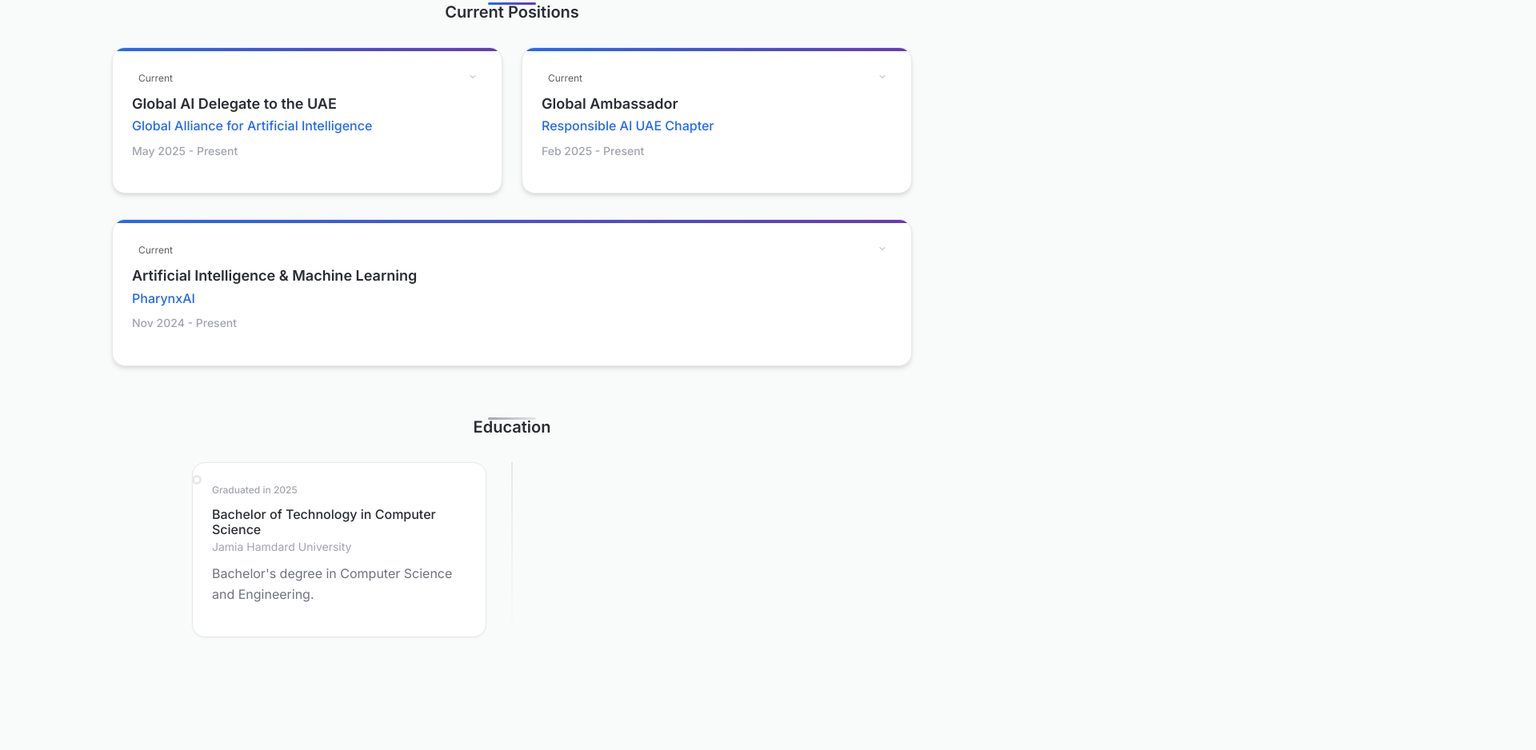
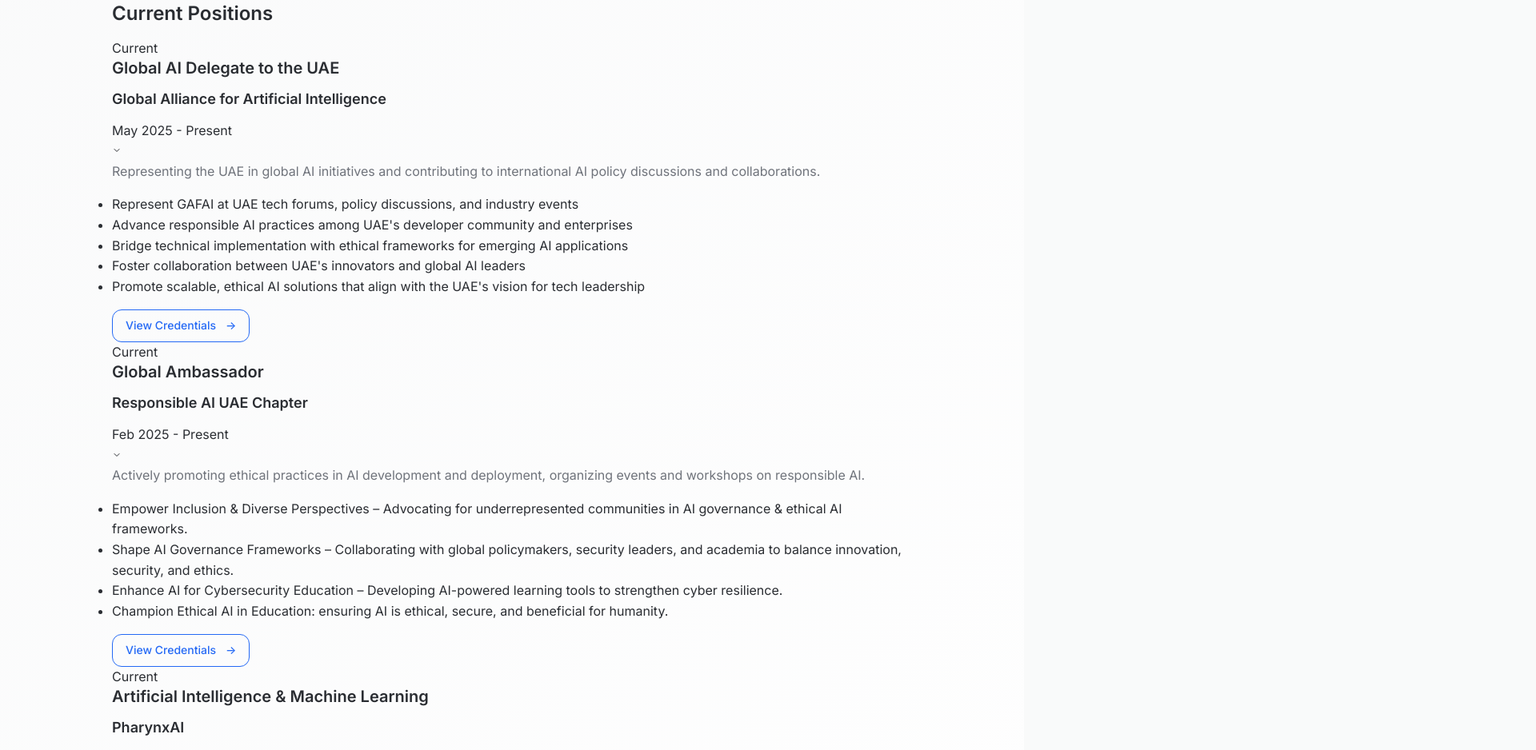
Before and after one commit to lBRAHIM8323/portfolio_webpage, a plain HTML site: page index.html in a window 1280 px wide. Shown: the part 1862-2800 px from the top of the page at 80% size, 1920 px wide, since content can reach past the window. Drawn offline with Linux system fonts and the light colour scheme.

Commit message:
experience update

```diff
--- a/css/style.css
+++ b/css/style.css
@@ -12,10 +12,14 @@
   --text-muted: 220 5% 65%; /* #94a3b8 */
   --border: 220 5% 91%; /* #e2e8f0 */
   --shadow: 220 5% 15%; /* #334155 */
+  --card-background: 210 11% 98%; /* #f8fafc */
 
   /* Gradients */
   --gradient-primary: linear-gradient(135deg, hsl(var(--primary-color)) 0%, hsl(var(--secondary-color)) 100%);
   --gradient-surface: linear-gradient(135deg, hsl(var(--surface)) 0%, hsl(var(--background)) 100%);
+  --gradient-card: linear-gradient(135deg, hsl(var(--surface)) 0%, hsl(var(--card-background)) 100%);
+  --gradient-experience: linear-gradient(135deg, hsl(220, 91%, 55%), hsl(262, 52%, 47%));
+  --gradient-experience-hover: linear-gradient(135deg, hsl(220, 91%, 45%), hsl(262, 52%, 37%));
 
   /* Typography */
   --font-family: 'Inter', -apple-system, BlinkMacSystemFont, 'Segoe UI', Roboto, sans-serif;
@@ -604,10 +608,23 @@ section {
 }
 
 /* ==================== */
-/* EXPERIENCE SECTION - NOW COMES BEFORE SKILLS */
+/* EXPERIENCE SECTION - PROFESSIONAL TIMELINE LAYOUT */
 /* ==================== */
 .experience {
-  background-color: hsl(var(--background));
+  background: linear-gradient(135deg, hsl(var(--background)) 0%, hsl(var(--surface)) 100%);
+  position: relative;
+  overflow: hidden;
+}
+
+.experience::before {
+  content: '';
+  position: absolute;
+  top: 0;
+  left: 0;
+  right: 0;
+  height: 1px;
+  background: var(--gradient-primary);
+  opacity: 0.3;
 }
 
 .experience-container {
@@ -616,212 +633,7 @@ section {
   padding: var(--space-8) 0;
 }
 
-.current-positions {
-  margin-bottom: var(--space-16);
-}
-
-.current-positions h3 {
-  font-size: var(--font-size-xl);
-  color: hsl(var(--text-primary));
-  margin-bottom: var(--space-8);
-  text-align: center;
-  position: relative;
-}
-
-.current-positions h3::after {
-  content: '';
-  position: absolute;
-  bottom: -var(--space-2);
-  left: 50%;
-  transform: translateX(-50%);
-  width: 60px;
-  height: 3px;
-  background: var(--gradient-primary);
-  border-radius: var(--radius-full);
-}
-
-.current-grid {
-  display: grid;
-  grid-template-columns: repeat(2, 1fr);
-  gap: var(--space-6);
-  margin-bottom: var(--space-8);
-}
-
-.position-card {
-  background: hsl(var(--surface));
-  border: 1px solid hsl(var(--border));
-  border-radius: var(--radius-lg);
-  padding: var(--space-6);
-  box-shadow: var(--shadow-md);
-  transition: all var(--transition-fast);
-  position: relative;
-  overflow: hidden;
-  cursor: pointer;
-}
-
-.position-card::before {
-  content: '';
-  position: absolute;
-  top: 0;
-  left: 0;
-  right: 0;
-  height: 4px;
-  background: var(--gradient-primary);
-}
-
-.position-card:hover {
-  transform: translateY(-4px);
-  box-shadow: var(--shadow-lg);
-  border-color: hsl(var(--primary-color));
-}
-
-.position-card.expanded {
-  transform: translateY(-2px);
-  box-shadow: var(--shadow-lg);
-  border-color: hsl(var(--primary-color));
-}
-
-.position-header {
-  display: flex;
-  justify-content: space-between;
-  align-items: flex-start;
-  margin-bottom: var(--space-4);
-}
-
-.position-info {
-  flex: 1;
-}
-
-.position-badge {
-  display: inline-block;
-  background: linear-gradient(135deg, hsl(var(--primary-color), 60%, 85%), hsl(var(--accent-color), 60%, 85%));
-  color: hsl(0, 0%, 30%);
-  padding: var(--space-1) var(--space-2);
-  border-radius: var(--radius-full);
-  font-size: var(--font-size-xs);
-  font-weight: var(--font-weight-normal);
-  text-transform: none;
-  letter-spacing: normal;
-  opacity: 0.9;
-  margin-bottom: var(--space-2);
-}
-
-.position-title {
-  font-size: var(--font-size-lg);
-  color: hsl(var(--text-primary));
-  margin-bottom: var(--space-2);
-  font-weight: var(--font-weight-semibold);
-}
-
-.position-company {
-  font-size: var(--font-size-base);
-  color: hsl(var(--primary-color));
-  margin-bottom: var(--space-2);
-  font-weight: var(--font-weight-medium);
-}
-
-.position-duration {
-  font-size: var(--font-size-sm);
-  color: hsl(var(--text-muted));
-  font-weight: var(--font-weight-medium);
-}
-
-.expand-icon {
-  width: 24px;
-  height: 24px;
-  border-radius: var(--radius-full);
-  background: hsl(var(--surface-variant));
-  display: flex;
-  align-items: center;
-  justify-content: center;
-  color: hsl(var(--text-muted));
-  transition: all var(--transition-fast);
-  flex-shrink: 0;
-  margin-left: var(--space-4);
-}
-
-.expand-icon:hover {
-  background: hsl(var(--primary-color));
-  color: white;
-}
-
-.expand-icon.expanded {
-  transform: rotate(180deg);
-  background: hsl(var(--primary-color));
-  color: white;
-}
-
-.position-details {
-  max-height: 0;
-  overflow: hidden;
-  transition: max-height 0.3s ease-out;
-  margin-top: var(--space-4);
-}
-
-.position-details.expanded {
-  max-height: 500px;
-  transition: max-height 0.3s ease-in;
-}
-
-.position-details-content {
-  padding-top: var(--space-4);
-  border-top: 1px solid hsl(var(--border));
-}
-
-.position-description {
-  color: hsl(var(--text-secondary));
-  margin-bottom: var(--space-4);
-  line-height: 1.6;
-}
-
-.position-highlights {
-  list-style: none;
-  padding: 0;
-  margin: 0;
-}
-
-.position-highlights li {
-  position: relative;
-  padding-left: var(--space-6);
-  margin-bottom: var(--space-2);
-  color: hsl(var(--text-secondary));
-  font-size: var(--font-size-sm);
-  line-height: 1.5;
-}
-
-.position-highlights li::before {
-  content: '▸';
-  position: absolute;
-  left: 0;
-  color: hsl(var(--primary-color));
-  font-weight: var(--font-weight-bold);
-}
-
-/* Previous Experience Section */
-.previous-experience {
-  margin-top: var(--space-16);
-}
-
-.previous-experience h3 {
-  font-size: var(--font-size-xl);
-  color: hsl(var(--text-primary));
-  margin-bottom: var(--space-8);
-  text-align: center;
-  position: relative;
-}
-
-.previous-experience h3::after {
-  content: '';
-  position: absolute;
-  bottom: -var(--space-2);
-  left: 50%;
-  transform: translateX(-50%);
-  width: 60px;
-  height: 3px;
-  background: linear-gradient(135deg, hsl(var(--text-muted)), hsl(var(--border)));
-  border-radius: var(--radius-full);
-}
-
+/* Unified Timeline for All Positions */
 .experience-timeline {
   position: relative;
   max-width: 800px;
@@ -831,108 +643,231 @@ section {
 .experience-timeline::before {
   content: '';
   position: absolute;
-  left: 50%;
+  left: 30px;
   top: 0;
   bottom: 0;
   width: 2px;
-  background: linear-gradient(180deg, hsl(var(--border)), transparent);
-  transform: translateX(-50%);
+  background: linear-gradient(180deg, hsl(var(--primary-color)), hsl(var(--secondary-color)));
+  opacity: 0.3;
 }
 
 .timeline-item {
   position: relative;
   margin-bottom: var(--space-12);
-  width: 50%;
-}
-
-.timeline-item:nth-child(even) {
-  left: 50%;
-  padding-left: var(--space-8);
-}
-
-.timeline-item:nth-child(odd) {
-  padding-right: var(--space-8);
+  padding-left: 80px;
 }
 
 .timeline-marker {
   position: absolute;
-  width: 12px;
-  height: 12px;
-  background: hsl(var(--surface));
-  border: 3px solid hsl(var(--border));
+  left: 20px;
+  top: 8px;
+  width: 20px;
+  height: 20px;
+  background: var(--gradient-primary);
+  border: 3px solid hsl(var(--surface));
   border-radius: var(--radius-full);
-  top: var(--space-4);
+  box-shadow: var(--shadow-md);
+  z-index: 2;
+  transition: all var(--transition-fast);
 }
 
-.timeline-item:nth-child(even) .timeline-marker {
-  left: -var(--space-4);
-}
-
-.timeline-item:nth-child(odd) .timeline-marker {
-  right: -var(--space-4);
+.timeline-item:hover .timeline-marker {
+  transform: scale(1.2);
+  box-shadow: var(--shadow-lg);
 }
 
 .timeline-content {
   background: hsl(var(--surface));
-  padding: var(--space-6);
-  border-radius: var(--radius-lg);
+  padding: var(--space-8);
+  border-radius: var(--radius-xl);
+  box-shadow: var(--shadow-md);
+  border: 1px solid hsl(var(--border));
+  transition: all var(--transition);
+  position: relative;
+}
+
+.timeline-content::before {
+  content: '';
+  position: absolute;
+  left: -8px;
+  top: 20px;
+  width: 0;
+  height: 0;
+  border-top: 8px solid transparent;
+  border-bottom: 8px solid transparent;
+  border-right: 8px solid hsl(var(--border));
+}
+
+.timeline-content::after {
+  content: '';
+  position: absolute;
+  left: -7px;
+  top: 20px;
+  width: 0;
+  height: 0;
+  border-top: 8px solid transparent;
+  border-bottom: 8px solid transparent;
+  border-right: 8px solid hsl(var(--surface));
+}
+
+.timeline-content:hover {
+  transform: translateY(-4px);
+  box-shadow: var(--shadow-lg);
+  border-color: hsl(var(--primary-color));
+}
+
+.timeline-date {
+  display: inline-block;
+  background: var(--gradient-primary);
+  color: white;
+  padding: var(--space-2) var(--space-4);
+  border-radius: var(--radius-full);
+  font-size: var(--font-size-sm);
+  font-weight: var(--font-weight-semibold);
+  margin-bottom: var(--space-4);
   box-shadow: var(--shadow-sm);
-  border: 1px solid hsl(var(--border));
+}
+
+.timeline-title {
+  font-size: var(--font-size-xl);
+  font-weight: var(--font-weight-bold);
+  color: hsl(var(--text-primary));
+  margin-bottom: var(--space-2);
+  line-height: 1.3;
+}
+
+.timeline-company {
+  font-size: var(--font-size-lg);
+  color: hsl(var(--primary-color));
+  font-weight: var(--font-weight-semibold);
+  margin-bottom: var(--space-3);
+}
+
+.timeline-description {
+  color: hsl(var(--text-secondary));
+  margin-bottom: var(--space-4);
+  line-height: 1.7;
+}
+
+.timeline-highlights {
+  list-style: none;
+  padding: 0;
+  margin: 0;
+}
+
+.timeline-highlights li {
+  position: relative;
+  padding-left: var(--space-6);
+  margin-bottom: var(--space-3);
+  color: hsl(var(--text-secondary));
+  font-size: var(--font-size-base);
+  line-height: 1.6;
+}
+
+.timeline-highlights li::before {
+  content: '•';
+  position: absolute;
+  left: 0;
+  color: hsl(var(--primary-color));
+  font-weight: var(--font-weight-bold);
+  font-size: var(--font-size-lg);
+}
+
+.view-credentials-button {
+  display: inline-flex;
+  align-items: center;
+  gap: var(--space-2);
+  margin-top: var(--space-4);
+  padding: var(--space-2) var(--space-4);
+  background: transparent;
+  color: hsl(var(--primary-color));
+  border: 1px solid hsl(var(--primary-color));
+  border-radius: var(--radius-md);
+  font-size: var(--font-size-sm);
+  font-weight: var(--font-weight-medium);
+  text-decoration: none;
   transition: all var(--transition-fast);
 }
 
-.timeline-content:hover {
-  transform: translateY(-2px);
+.view-credentials-button:hover {
+  background: hsl(var(--primary-color));
+  color: white;
+  transform: translateY(-1px);
   box-shadow: var(--shadow-md);
 }
 
-.timeline-content h4 {
-  font-size: var(--font-size-base);
-  color: hsl(var(--text-primary));
-  margin-bottom: var(--space-1);
-  font-weight: var(--font-weight-medium);
+.view-credentials-button::after {
+  content: '→';
+  margin-left: var(--space-1);
+  transition: transform var(--transition-fast);
 }
 
-.timeline-content h5 {
-  font-size: var(--font-size-sm);
-  color: hsl(var(--text-muted));
-  margin-bottom: var(--space-3);
-  font-weight: var(--font-weight-normal);
+.view-credentials-button:hover::after {
+  transform: translateX(2px);
 }
 
-.timeline-date {
-  font-size: var(--font-size-xs);
-  color: hsl(var(--text-muted));
-  font-weight: var(--font-weight-medium);
-  display: block;
-  margin-bottom: var(--space-3);
+/* Education Section */
+.education-section {
+  margin-top: var(--space-20);
+  padding-top: var(--space-16);
+  border-top: 1px solid hsl(var(--border));
+}
+
+.education-section h3 {
+  font-size: var(--font-size-2xl);
+  color: hsl(var(--text-primary));
+  margin-bottom: var(--space-12);
+  text-align: center;
+  position: relative;
+}
+
+.education-section h3::after {
+  content: '';
+  position: absolute;
+  bottom: -var(--space-4);
+  left: 50%;
+  transform: translateX(-50%);
+  width: 80px;
+  height: 3px;
+  background: var(--gradient-primary);
+  border-radius: var(--radius-full);
 }
 
 /* Responsive Design */
 @media (max-width: 768px) {
-  .current-grid {
-    grid-template-columns: 1fr;
-  }
-
-  .position-card {
-    margin-bottom: var(--space-4);
-  }
-
   .experience-timeline::before {
-    left: var(--space-4);
+    left: 20px;
   }
 
   .timeline-item {
-    width: 100%;
-    left: 0 !important;
-    padding-left: var(--space-12);
-    padding-right: 0;
+    padding-left: 60px;
   }
 
   .timeline-marker {
-    left: calc(var(--space-4) - 6px) !important;
+    left: 10px;
+    width: 16px;
+    height: 16px;
+  }
+
+  .timeline-content {
+    padding: var(--space-6);
+  }
+
+  .timeline-content::before,
+  .timeline-content::after {
+    display: none;
+  }
+
+  .timeline-title {
+    font-size: var(--font-size-lg);
+  }
+
+  .timeline-company {
+    font-size: var(--font-size-base);
   }
 }
+
+@media (max-width: 480px) {
 
 /* ==================== */
 /* SKILLS SECTION - NOW COMES AFTER EXPERIENCE */
@@ -1518,3 +1453,4 @@ textarea:focus {
     --shadow: none;
   }
 }
+}
```
